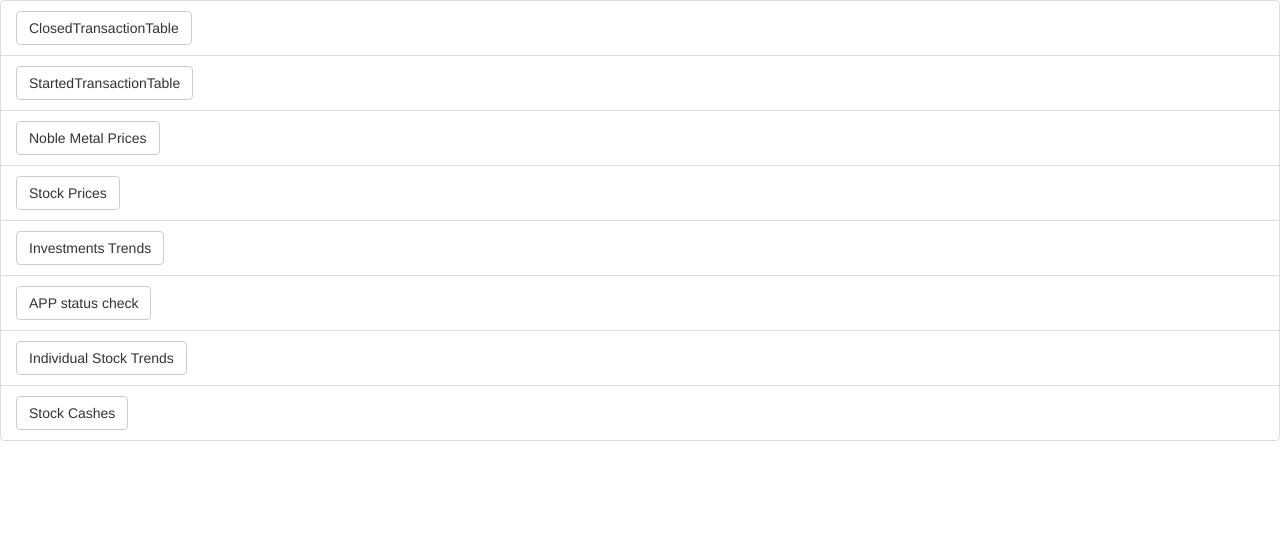
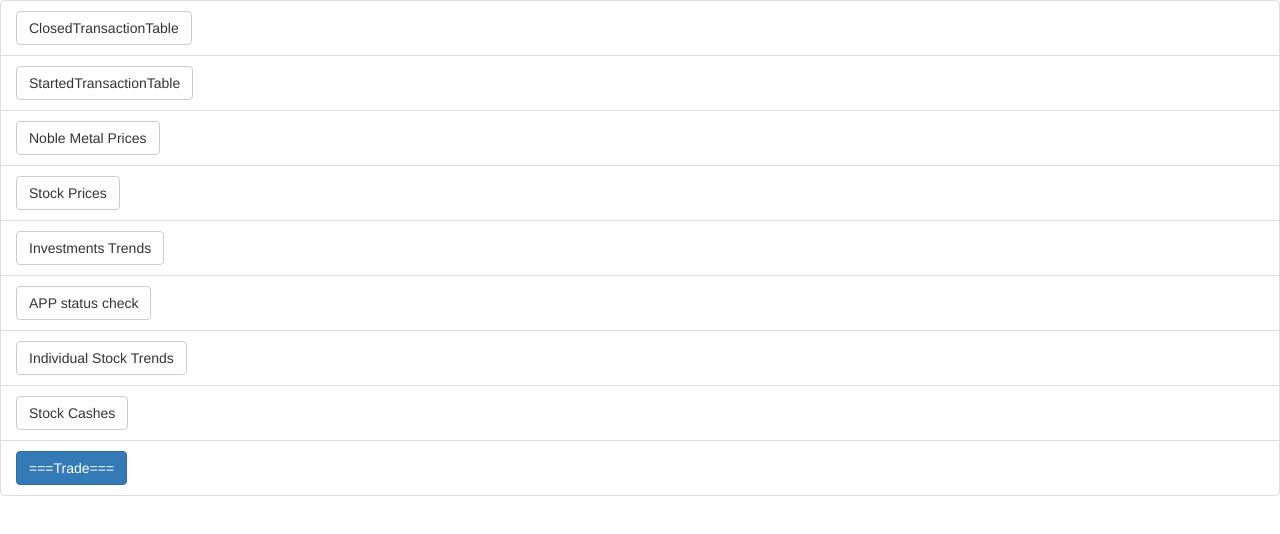
Before and after one commit to zhangyiant/trade-site, a website: page src/index.html in a window 1280 px wide. Drawn offline with Linux system fonts and the light colour scheme.

Commit message:
Add trade link.

```diff
--- a/src/index.html
+++ b/src/index.html
@@ -62,6 +62,13 @@
                 Stock Cashes
             </a>
         </li>
+        <li class="list-group-item">
+            <a class="btn btn-primary"
+               href="static/mysite_trade/index.html"
+               rol="button">
+                ===Trade===
+            </a>
+        </li>
     </ul>
 </body>
 </html>
```
